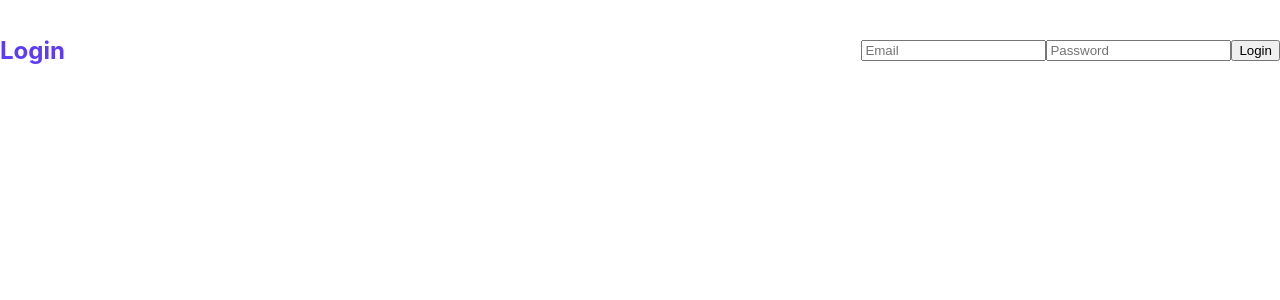
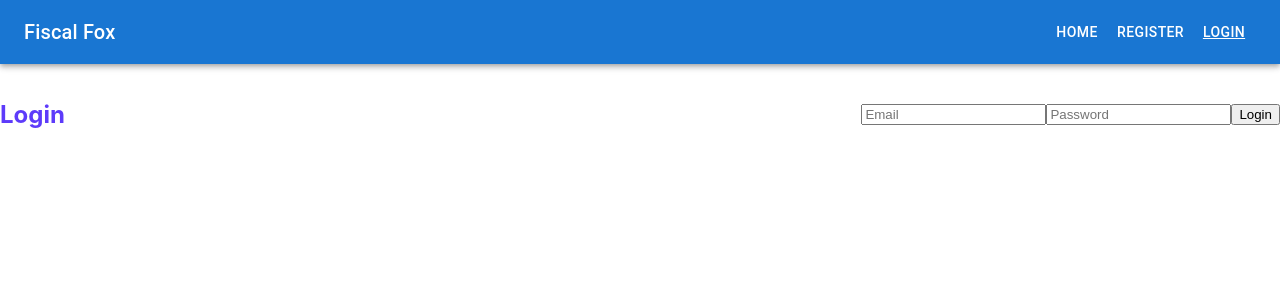
Before and after one commit to jordanhughes421/fiscalfox-front, a React (Create React App) app: page /login in a window 1280 px wide. Shown: the top 300 px of the page. Built offline with nearby package versions, Linux system fonts and the light colour scheme.

Commit message:
added navbar file structure

```diff
--- a/src/App.js
+++ b/src/App.js
@@ -8,12 +8,14 @@ import HomePage from './HomePage'; // Make sure the path to your HomePage compon
 import Login from './login';
 import Register from './register';
 import { AuthProvider } from './AuthContext';
+import Navbar from './Components/Navbar/navbar';
 
 function App() {
   return (
     <AuthProvider>
       <BrowserRouter>
         <div className="App">
+          <Navbar/>
           <Routes>
             <Route path="/" element={<HomePage />} />
             <Route path="login" element={<Login />} />
--- /dev/null
+++ b/src/Components/Navbar/navbar.js
@@ -0,0 +1,59 @@
+import React from 'react';
+import { Outlet, NavLink } from "react-router-dom";
+import { useAuth } from '../../AuthContext';
+import AppBar from '@mui/material/AppBar';
+import Box from '@mui/material/Box';
+import Toolbar from '@mui/material/Toolbar';
+import Typography from '@mui/material/Typography';
+import Button from '@mui/material/Button';
+import Container from '@mui/material/Container';
+
+// Custom styling for the active link
+const activeStyle = {
+    textDecoration: "underline",
+};
+
+function Navbar() {
+    const { isLoggedIn, logout } = useAuth();
+
+    return (
+        <Box sx={{ flexGrow: 1 }}>
+            <AppBar position="static">
+                <Container maxWidth="xl">
+                    <Toolbar disableGutters>
+                        <Typography
+                            variant="h6"
+                            noWrap
+                            component="div"
+                            sx={{ flexGrow: 1, display: 'flex', alignItems: 'center' }}
+                        >
+                            Fiscal Fox
+                        </Typography>
+                        <Box sx={{ display: 'flex', flexGrow: 1, justifyContent: 'flex-end' }}>
+                            <Button color="inherit" component={NavLink} to="/" end style={({ isActive }) => isActive ? activeStyle : undefined}>
+                                Home
+                            </Button>
+                            {!isLoggedIn && (
+                                <>
+                                    <Button color="inherit" component={NavLink} to="/register" style={({ isActive }) => isActive ? activeStyle : undefined}>
+                                        Register
+                                    </Button>
+                                    <Button color="inherit" component={NavLink} to="/login" style={({ isActive }) => isActive ? activeStyle : undefined}>
+                                        Login
+                                    </Button>
+                                </>
+                            )}
+                            {isLoggedIn && (
+                                <Button color="inherit" onClick={logout}>Logout</Button>
+                            )}
+                        </Box>
+                    </Toolbar>
+                </Container>
+            </AppBar>
+            <Outlet />
+        </Box>
+
+    );
+}
+
+export default Navbar;
--- a/src/HomePage.js
+++ b/src/HomePage.js
@@ -19,39 +19,6 @@ function HomePage() {
 
     return (
         <Box sx={{ flexGrow: 1 }}>
-            <AppBar position="static">
-                <Container maxWidth="xl">
-                    <Toolbar disableGutters>
-                        <Typography
-                            variant="h6"
-                            noWrap
-                            component="div"
-                            sx={{ flexGrow: 1, display: 'flex', alignItems: 'center' }}
-                        >
-                            Fiscal Fox
-                        </Typography>
-                        <Box sx={{ display: 'flex', flexGrow: 1, justifyContent: 'flex-end' }}>
-                            <Button color="inherit" component={NavLink} to="/" end style={({ isActive }) => isActive ? activeStyle : undefined}>
-                                Home
-                            </Button>
-                            {!isLoggedIn && (
-                                <>
-                                    <Button color="inherit" component={NavLink} to="/register" style={({ isActive }) => isActive ? activeStyle : undefined}>
-                                        Register
-                                    </Button>
-                                    <Button color="inherit" component={NavLink} to="/login" style={({ isActive }) => isActive ? activeStyle : undefined}>
-                                        Login
-                                    </Button>
-                                </>
-                            )}
-                            {isLoggedIn && (
-                                <Button color="inherit" onClick={logout}>Logout</Button>
-                            )}
-                        </Box>
-                    </Toolbar>
-                </Container>
-            </AppBar>
-            <Outlet />
             {isLoggedIn && <Dashboard />} {/* Render Dashboard only if logged in */}
         </Box>
 
```
Also changed, not shown: 1 other file (tests, documents, lock files or other folders).
